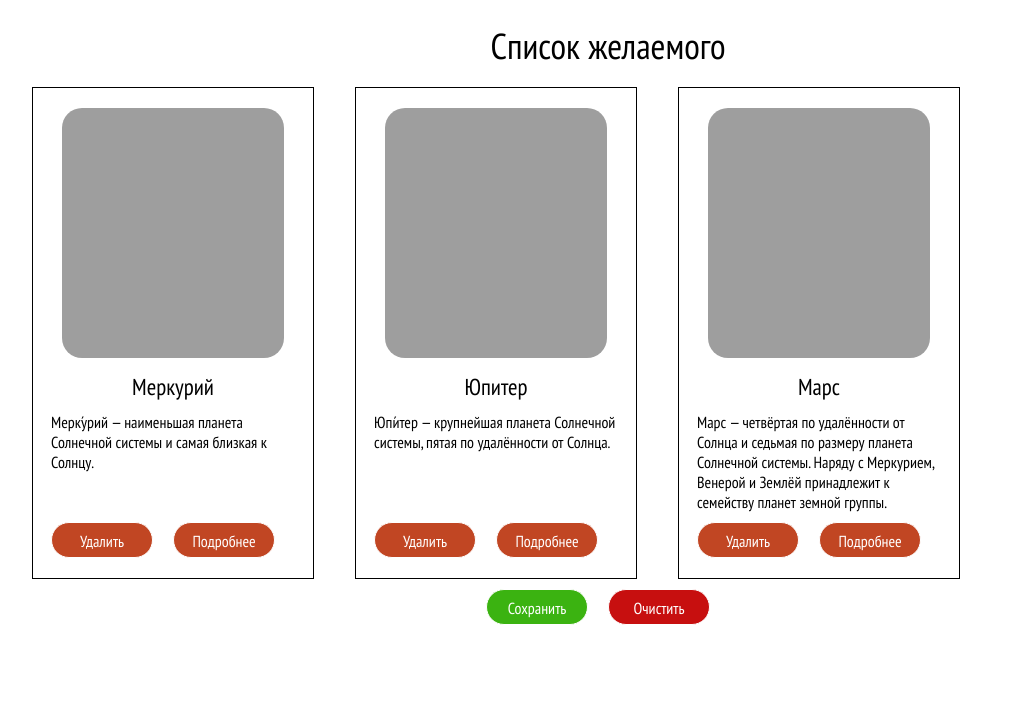
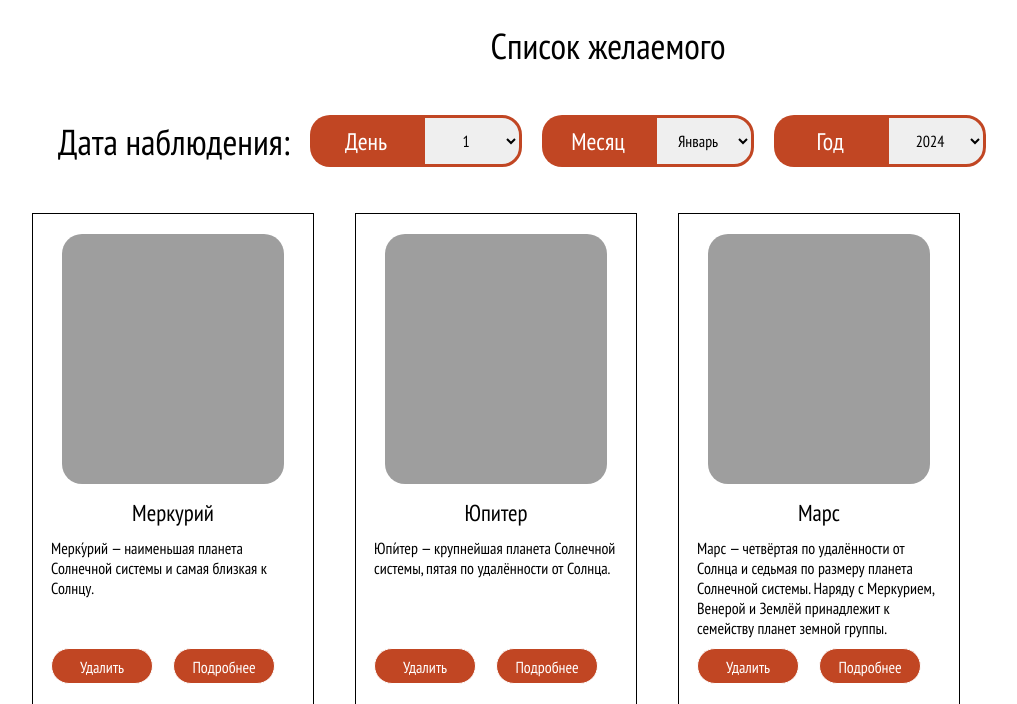
Before and after one commit to Ziroxxx/RIP, a Django app: page /wish/1 in a window 1280 px wide. Shown: the part 68-772 px from the top of the page, without its empty margins (32-1049 px from the left). Before the commit the page ends 693 px from the top, so only its background shows below. Run offline with Django 5.2, Linux system fonts and the light colour scheme.

Commit message:
adding req column dateObs

```diff
--- a/astro/astro/settings.py
+++ b/astro/astro/settings.py
@@ -54,7 +54,7 @@ ROOT_URLCONF = 'astro.urls'
 TEMPLATES = [
     {
         'BACKEND': 'django.template.backends.django.DjangoTemplates',
-        'DIRS': [BASE_DIR, 'astro/astro/templates'],
+        'DIRS': [BASE_DIR, 'astro/templates'],
         'APP_DIRS': True,
         'OPTIONS': {
             'context_processors': [
--- a/astro/astro/static/css/orders.css
+++ b/astro/astro/static/css/orders.css
@@ -239,3 +239,44 @@
     justify-content: space-between;
     align-items: center;
 }
+
+.dateInput{
+    padding: 16px 10px;
+    margin-top: 30px;
+    margin-bottom: 30px;
+    margin-left: 80px;
+    display: flex;
+    align-items: center;
+}
+
+.textDate{
+    font-family: "PT Sans Narrow", sans-serif;
+    font-size: 36px;
+    margin-right: 20px;
+    margin-left: 0px;
+}
+
+.dateType{
+    font-family: "PT Sans Narrow", sans-serif;
+    font-size: 24px;
+    background-color: #c14623;
+    color: #FFFFFF;
+    border-bottom-left-radius: 20px;
+    border-top-left-radius: 20px;
+    width: 112px;
+    height: 52px;
+}
+
+select{
+    border: 3px solid #c14623;
+    border-top-right-radius: 20px;
+    border-bottom-right-radius: 20px;
+    font-family: "PT Sans Narrow";
+    font-size: 16px;
+    font: small;
+    height: 52px;
+    width: 100px;
+    text-align: center;
+    text-align-last: center;
+    margin-right: 20px;
+}
--- /dev/null
+++ b/astro/astro/templates/date_in_wish.html
@@ -0,0 +1,56 @@
+<p class="dateType centerFlex">День</p>
+<select name="day" id="day">
+    <option>1</option>
+    <option>2</option>
+    <option>3</option>
+    <option>4</option>
+    <option>5</option>
+    <option>6</option>
+    <option>7</option>
+    <option>8</option>
+    <option>9</option>
+    <option>10</option>
+    <option>11</option>
+    <option>12</option>
+    <option>13</option>
+    <option>14</option>
+    <option>15</option>
+    <option>16</option>
+    <option>17</option>
+    <option>18</option>
+    <option>19</option>
+    <option>20</option>
+    <option>21</option>
+    <option>22</option>
+    <option>23</option>
+    <option>24</option>
+    <option>25</option>
+    <option>26</option>
+    <option>27</option>
+    <option>28</option>
+    <option>29</option>
+    <option>30</option>
+    <option>31</option>
+</select>
+
+<p class="dateType centerFlex">Месяц</p>
+<select name="month" id="month">
+    <option>Январь</option>
+    <option>Февраль</option>
+    <option>Март</option>
+    <option>Апрель</option>
+    <option>Май</option>
+    <option>Июнь</option>
+    <option>Июль</option>
+    <option>Август</option>
+    <option>Сентябрь</option>
+    <option>Октябрь</option>
+    <option>Ноябрь</option>
+    <option>Декабрь</option>
+</select>
+
+<p class="dateType centerFlex">Год</p>
+<select name="year" id="year">
+    <option>2024</option>
+    <option>2025</option>
+</select>
--- a/astro/astro/templates/wish_list.html
+++ b/astro/astro/templates/wish_list.html
@@ -4,6 +4,10 @@
 
 {% block content %}
     <div class="titleText space centerFlex">Список желаемого</div>
+    <div class="dateInput">
+        <p class="textDate">Дата наблюдения:</p>
+        {% include 'date_in_wish.html' %}
+    </div>
     <div class="container">
         {% for planet in wish %}
             {% include 'card.html' %}
```
